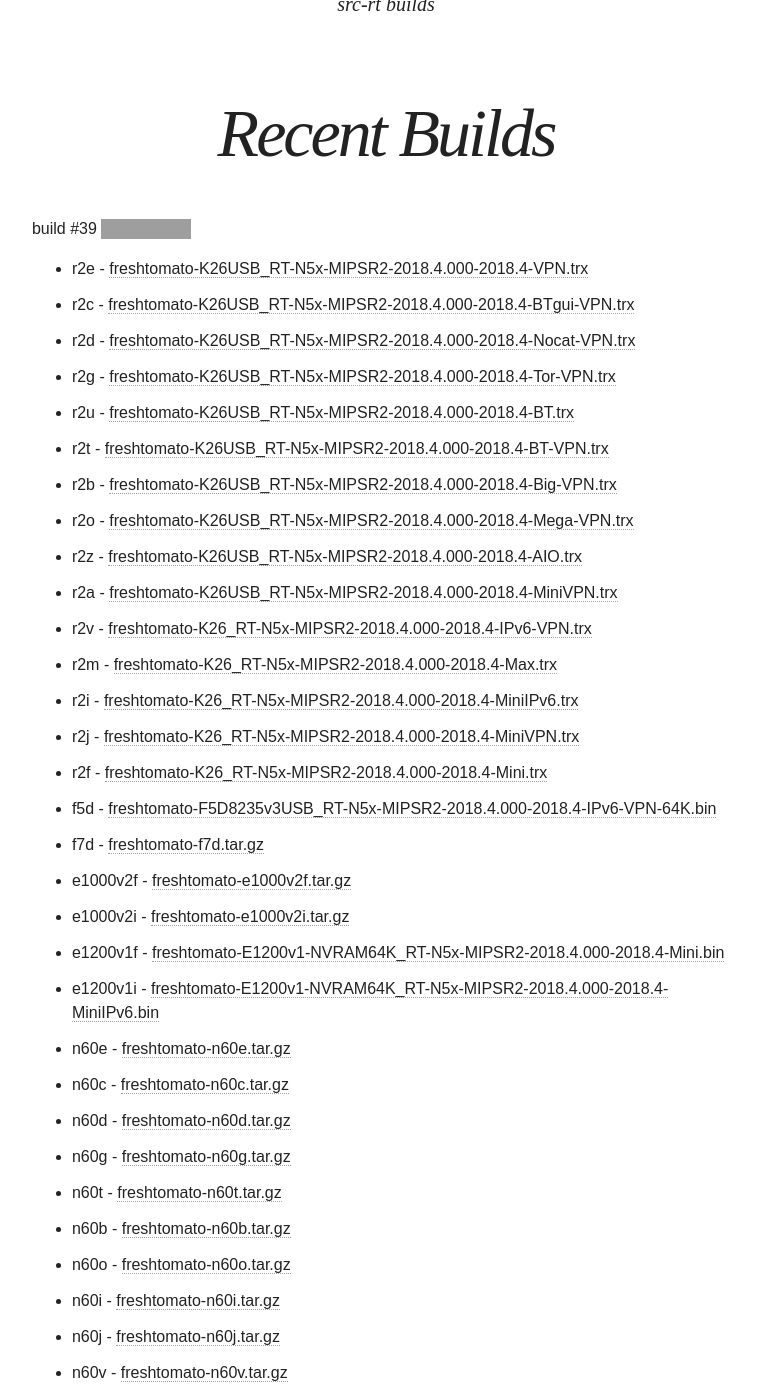
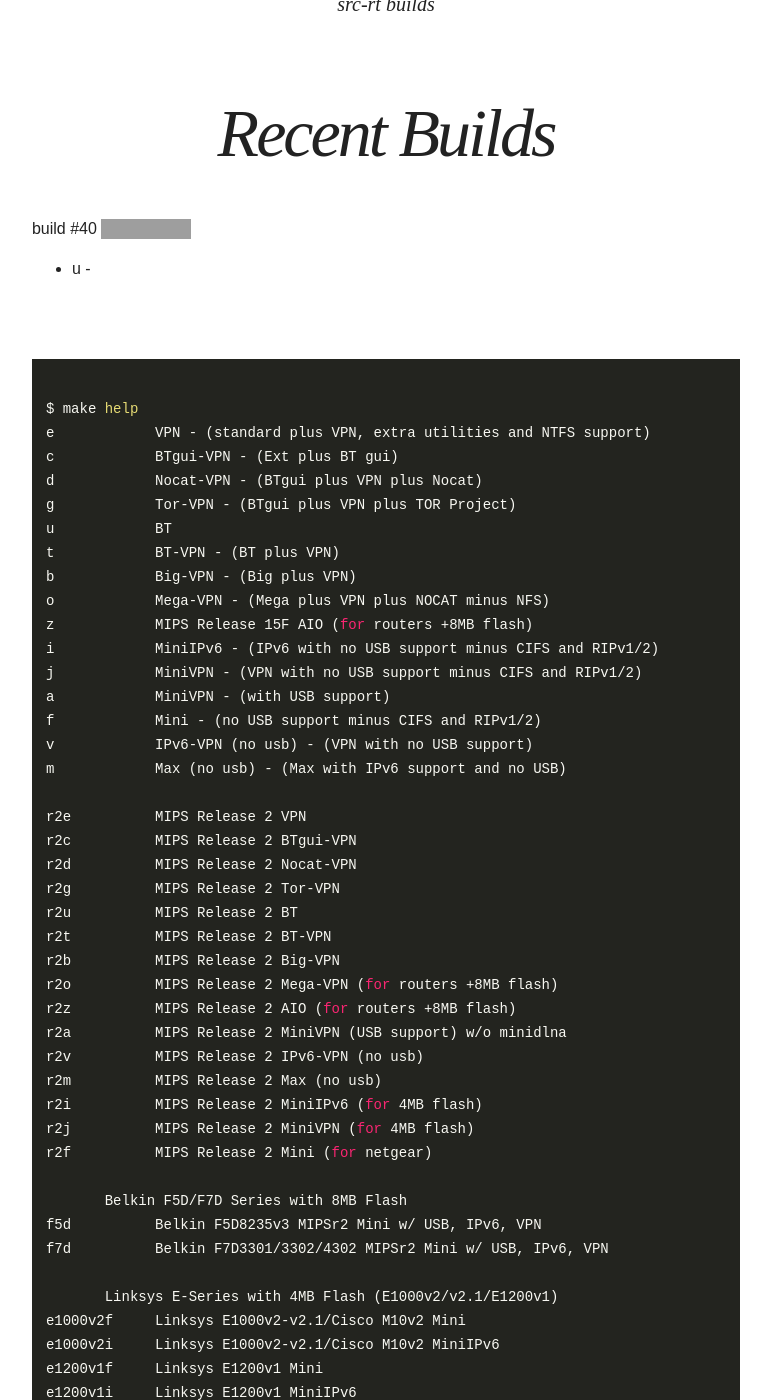
Before and after one commit to oglopss/freshtomato-mips-ci-jekyll, a Jekyll site: the page built from index.html, in a window 1280 px wide and 1400 px high, scrolled down 379 px. Shown: the whole window, without its empty margins (254-1025 px from the left). Built offline with Jekyll 4.4.1, drawn with Linux system fonts in a browser that asks for light colours; nearby versions of some CDN libraries; some of the changed text lies outside the part shown; grey boxes are pictures that could not be loaded.

Commit message:
Travis build 40 u pushed to gh-pages

```diff
--- a/_data/ss.yml
+++ b/_data/ss.yml
@@ -1,69 +1,3 @@
-build: 39
+build: 40
 files:
-  - 0002 r2c freshtomato-K26USB_RT-N5x-MIPSR2-2018.4.000-2018.4-BTgui-VPN.trx
-  - 0005 r2u freshtomato-K26USB_RT-N5x-MIPSR2-2018.4.000-2018.4-BT.trx
-  - 0001 r2e freshtomato-K26USB_RT-N5x-MIPSR2-2018.4.000-2018.4-VPN.trx
-  - 0004 r2g freshtomato-K26USB_RT-N5x-MIPSR2-2018.4.000-2018.4-Tor-VPN.trx
-  - 0003 r2d freshtomato-K26USB_RT-N5x-MIPSR2-2018.4.000-2018.4-Nocat-VPN.trx
-  - 0010 r2a freshtomato-K26USB_RT-N5x-MIPSR2-2018.4.000-2018.4-MiniVPN.trx
-  - 0006 r2t freshtomato-K26USB_RT-N5x-MIPSR2-2018.4.000-2018.4-BT-VPN.trx
-  - 0007 r2b freshtomato-K26USB_RT-N5x-MIPSR2-2018.4.000-2018.4-Big-VPN.trx
-  - 0008 r2o freshtomato-K26USB_RT-N5x-MIPSR2-2018.4.000-2018.4-Mega-VPN.trx
-  - 0011 r2v freshtomato-K26_RT-N5x-MIPSR2-2018.4.000-2018.4-IPv6-VPN.trx
-  - 0013 r2i freshtomato-K26_RT-N5x-MIPSR2-2018.4.000-2018.4-MiniIPv6.trx
-  - 0012 r2m freshtomato-K26_RT-N5x-MIPSR2-2018.4.000-2018.4-Max.trx
-  - 0014 r2j freshtomato-K26_RT-N5x-MIPSR2-2018.4.000-2018.4-MiniVPN.trx
-  - 0009 r2z freshtomato-K26USB_RT-N5x-MIPSR2-2018.4.000-2018.4-AIO.trx
-  - 0015 r2f freshtomato-K26_RT-N5x-MIPSR2-2018.4.000-2018.4-Mini.trx
-  - 0018 e1000v2f freshtomato-e1000v2f.tar.gz
-  - 0016 f5d freshtomato-F5D8235v3USB_RT-N5x-MIPSR2-2018.4.000-2018.4-IPv6-VPN-64K.bin
-  - 0019 e1000v2i freshtomato-e1000v2i.tar.gz
-  - 0020 e1200v1f freshtomato-E1200v1-NVRAM64K_RT-N5x-MIPSR2-2018.4.000-2018.4-Mini.bin
-  - 0017 f7d freshtomato-f7d.tar.gz
-  - 0021 e1200v1i freshtomato-E1200v1-NVRAM64K_RT-N5x-MIPSR2-2018.4.000-2018.4-MiniIPv6.bin
-  - 0022 n60e freshtomato-n60e.tar.gz
-  - 0023 n60c freshtomato-n60c.tar.gz
-  - 0024 n60d freshtomato-n60d.tar.gz
-  - 0025 n60g freshtomato-n60g.tar.gz
-  - 0026 n60t freshtomato-n60t.tar.gz
-  - 0030 n60i freshtomato-n60i.tar.gz
-  - 0027 n60b freshtomato-n60b.tar.gz
-  - 0031 n60j freshtomato-n60j.tar.gz
-  - 0028 n60o freshtomato-n60o.tar.gz
-  - 0032 n60v freshtomato-n60v.tar.gz
-  - 0033 n60m freshtomato-n60m.tar.gz
-  - 0034 n64e freshtomato-n64e.tar.gz
-  - 0035 n64c freshtomato-n64c.tar.gz
-  - 0036 n64d freshtomato-n64d.tar.gz
-  - 0037 n64g freshtomato-n64g.tar.gz
-  - 0038 n64u freshtomato-n64u.tar.gz
-  - 0039 n64t freshtomato-n64t.tar.gz
-  - 0040 n64b freshtomato-n64b.tar.gz
-  - 0042 n64v freshtomato-n64v.tar.gz
-  - 0041 n64o freshtomato-n64o.tar.gz
-  - 0043 n64m freshtomato-n64m.tar.gz
-  - 0044 rtn53
-  - 0045 f9k
-  - 0046 e2500
-  - 0048 n6
-  - 0049 n60
-  - 0050 wndr64
-  - 0047 e3200
-  - 0051 wndr64-vpn
-  - 0056 ac66e
-  - 0052 v2e freshtomato-Netgear-3500Lv2-K26USB_RT-N5x-2018.4.000-2018.4-VPN.chk
-  - 0057 ac66z
-  - 0054 r64e freshtomato-K26USB_RT-N5x-MIPSR2-2018.4.000-2018.4-VPN-64K.trx
-  - 0058 w1800re
-  - 0059 w1800rz
-  - 0060 r6300e
-  - 0061 r6300z
-  - 0062 wndr4500e
-  - 0063 wndr4500z
-  - 0064 wndr4500v2e
-  - 0065 wndr4500v2z
-  - 0066 n80o
-  - 0068 r2q3v freshtomato-K26_RT-N5x-MIPSR2-2018.4.000-140-q3-IPv6-VPN.trx
-  - 0067 r2q3m freshtomato-K26_RT-N5x-MIPSR2-2018.4.000-140-q3-Max.trx
-  - 0069 hg32032k freshtomato-K26USB_RT-N5x-MIPSR2-2018.4.000-140-hg320-Max.trx
-  - 0070 hg32064k freshtomato-K26USB_RT-N5x-MIPSR2-2018.4.000-140-hg320-Max-64K.trx
+  - 0005 u
```
